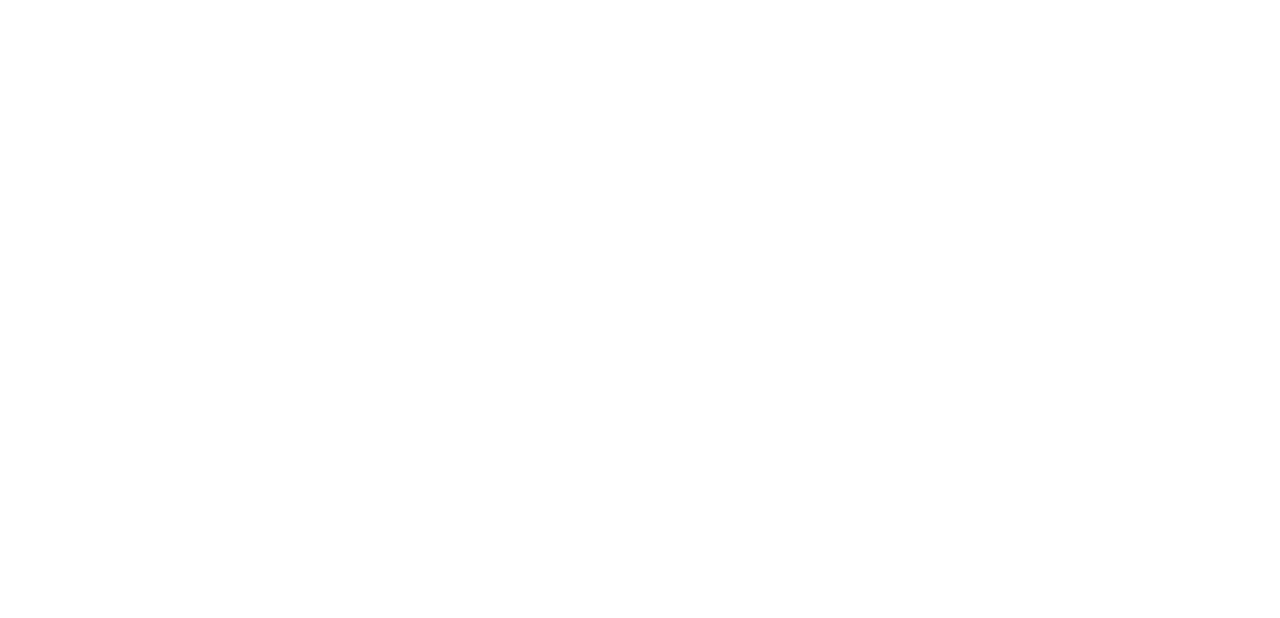
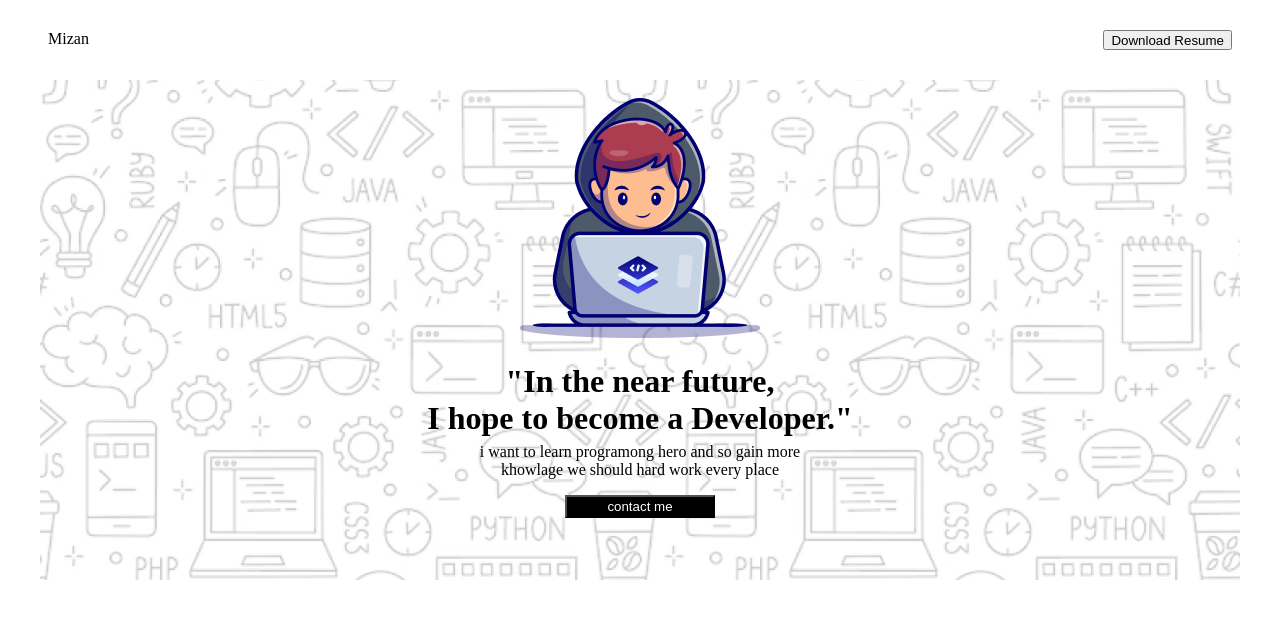
Before and after one commit to mi3132/first-assingment, a plain HTML site: page index.html in a window 1280 px wide. Drawn offline with Linux system fonts and the light colour scheme; a web font is replaced by a local one.

Commit message:
added a file

```diff
--- a/index.html
+++ b/index.html
@@ -1,19 +1,32 @@
 <!DOCTYPE html>
 <html lang="en">
+
 <head>
     <meta charset="UTF-8">
     <meta name="viewport" content="width=, initial-scale=1.0">
     <title>first-assingment</title>
+    <link rel="preconnect" href="https://fonts.googleapis.com">
+    <link rel="preconnect" href="https://fonts.gstatic.com" crossorigin>
+    <link href="https://fonts.googleapis.com/css2?family=Azeret+Mono:ital,wght@0,100..900;1,100..900&display=swap"
+        rel="stylesheet">
+    <link rel="stylesheet" href="styles/styles.css">
 </head>
-<body>
-    <header>
 
+<body class="azeret-mono-normal">
+    <header class="header">
+        <p class="miyan">Mizan</p>
+        <input type="button" value="Download Resume">
     </header>
-    <main>
+    <div class="styles">
+        <br>
 
-    </main>
-    <footer>
+        <img src="assets/Group.png" alt="">
+        <h1 class="title">"In the near future,<br> I hope to become a Developer."</h1>
+        <p class="container">i want to learn programong hero and so gain more <br> khowlage we should hard work every place </p>
+        <div><a href=""><button class="btn">contact me</button></a>
+        </div>
+    </div>
 
-    </footer>
 </body>
+
 </html>
--- /dev/null
+++ b/styles/styles.css
@@ -0,0 +1,37 @@
+.header{
+
+    display: flex;
+    justify-content: space-between;
+    height: 20px;
+    margin: 30px 40px ;
+    }
+    .miyan{
+        margin-top: 0px;
+    }
+   .styles {
+    width: 95%;
+    height:   500px;
+    background-image: url("../assets/Hero-bg.png");
+    background-size: cover;
+    background-repeat: no-repeat;
+    background-position: center center;
+    text-align: center;
+    margin: auto;
+
+   }
+   .title{
+    height: 45px;
+
+
+   }
+   .btn{
+    background-color: black;
+    color: white;
+    width: 150px;
+    height: 23px;
+
+
+   }
+   .container{
+    margin-top: 35px;
+   }
```
Also changed, not shown: assets/Group 3.png (added), assets/Group 4.png (added), assets/Group.png (added), assets/Hero-bg.png (added), assets/Layer_1.png (added), assets/css.png (added), assets/facebook.png (added), assets/github.png (added), assets/handshake.jpg (added), assets/html.png (added), assets/js.png (added), assets/linkedin-icon 1.png (added), assets/mongodb.png (added), assets/nodejs.png (added), 1 more files.
